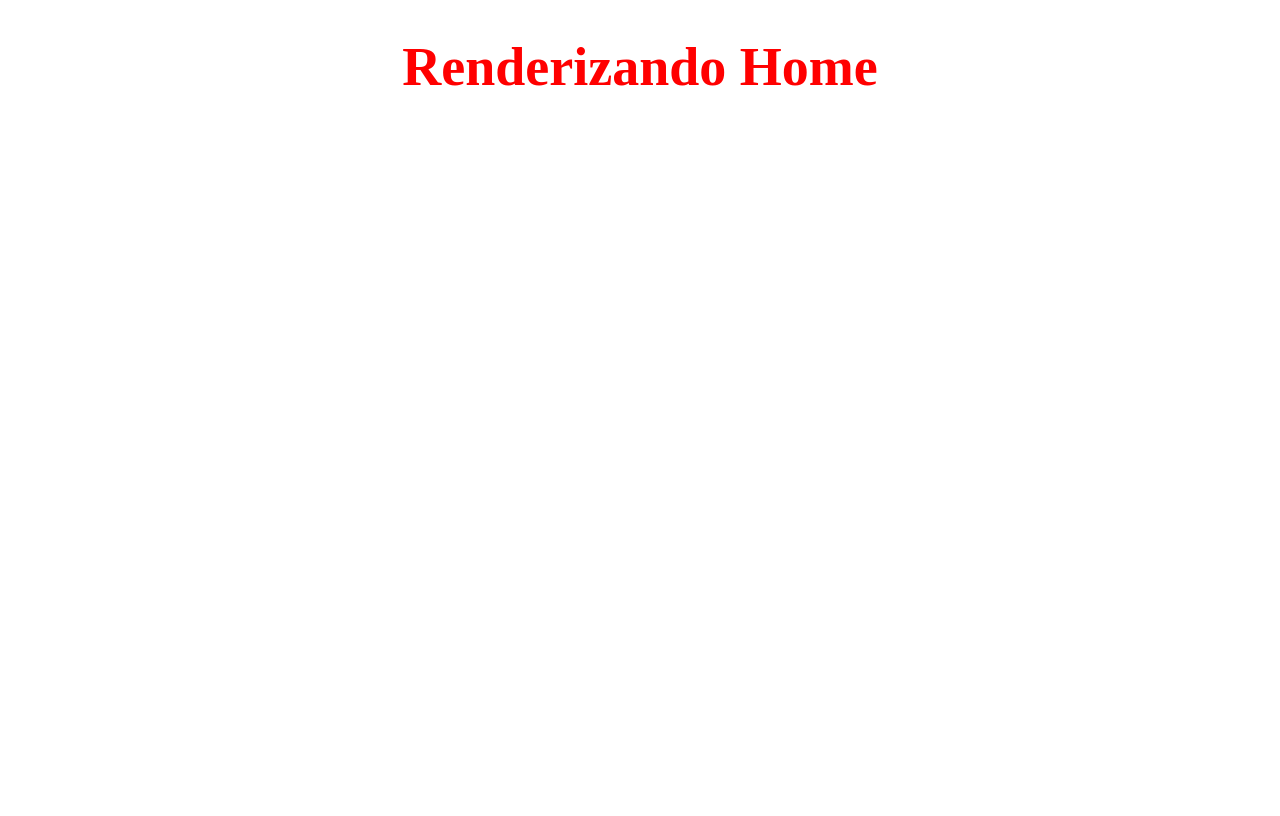
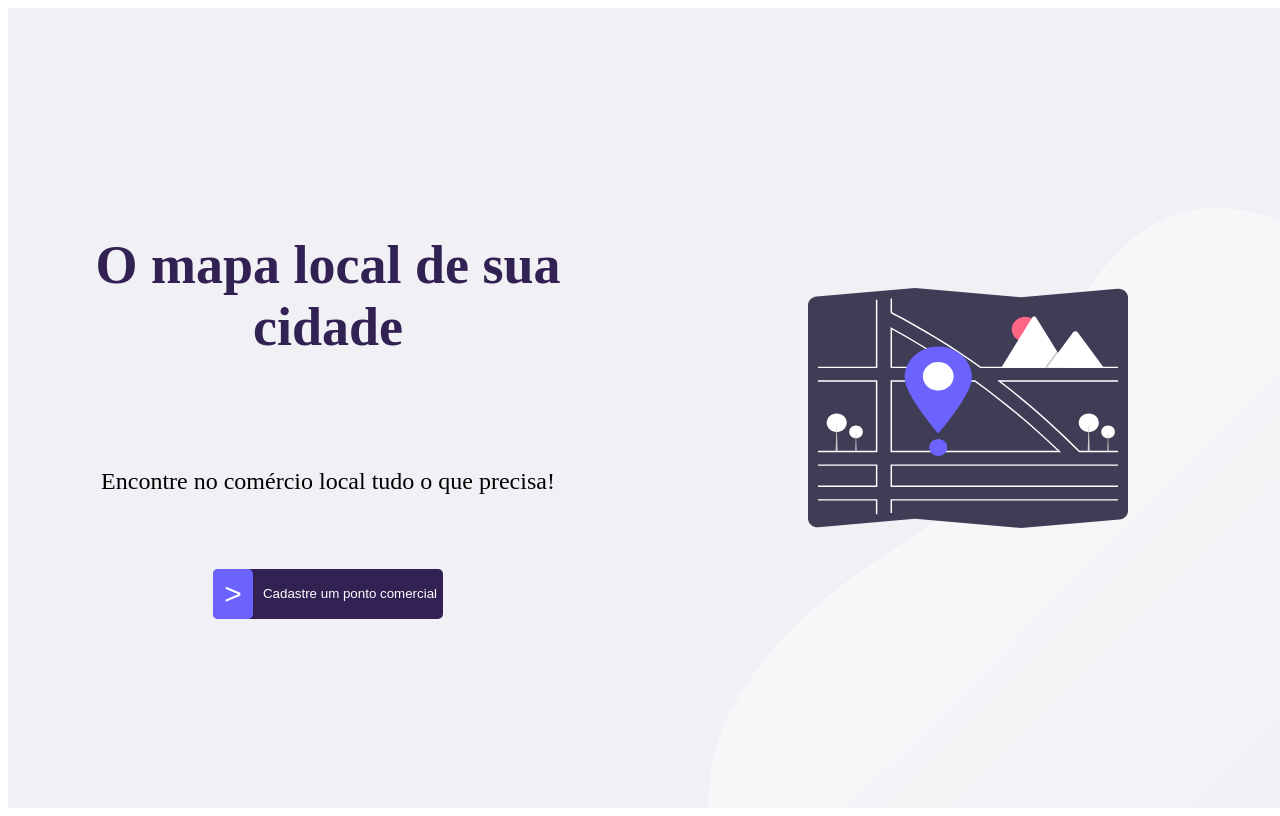
Before and after one commit to Adadezer/leaflet, a React (Create React App) app in the folder local_maps-Joao_Bibiano/frontend/: page / in a window 1280 px wide. Built offline with nearby package versions, Linux system fonts and the light colour scheme.

Commit message:
feat: :sparkles: criação e estilização da página home
criação do componente da página Home, adição de imagens, style-components da home criada, e adição de script para reset do css pre configurado

```diff
--- a/local_maps-Joao_Bibiano/frontend/src/App.tsx
+++ b/local_maps-Joao_Bibiano/frontend/src/App.tsx
@@ -1,7 +1,8 @@
 import React from 'react';
 import {ThemeProvider} from 'styled-components';
 import {Routes, Route} from 'react-router-dom';
-import {Home, New} from './components';
+import {New} from './components';
+import Home from './pages/Home';
 
 function App() {
   const theme = {
--- /dev/null
+++ b/local_maps-Joao_Bibiano/frontend/src/pages/Home/index.tsx
@@ -0,0 +1,31 @@
+import {
+  Container,
+  RightContainer,
+  LeftContainer,
+  Title,
+  SubTitle,
+  Button,
+  ButtonBox,
+  Image,
+} from './styles';
+
+function Home() {
+  return (
+    <Container>
+      <LeftContainer>
+        <Title>O mapa local de sua cidade</Title>
+        <SubTitle>Encontre no comércio local tudo o que precisa!</SubTitle>
+        <Button>
+          <ButtonBox>{'>'}</ButtonBox>
+          Cadastre um ponto comercial
+        </Button>
+      </LeftContainer>
+
+      <RightContainer>
+        <Image />
+      </RightContainer>
+    </Container>
+  )
+}
+
+export default Home
--- /dev/null
+++ b/local_maps-Joao_Bibiano/frontend/src/pages/Home/styles.ts
@@ -0,0 +1,76 @@
+import styled from "styled-components";
+
+export const Container = styled.div`
+  width: 100vw;
+  height: 100vh;
+  background: url("./home-background.svg") no-repeat 700px bottom;
+  background-color: ${(props) => props.theme.background};
+  display: flex;
+  @media (max-width: 768px) {
+    flex-direction: column;
+  }
+`;
+
+export const Title = styled.h1`
+  font-size: 54px;
+  color: ${(props) => props.theme.primary};
+  padding-bottom: 50px;
+  text-align: center;
+  max-width: 500px;
+`;
+
+export const SubTitle = styled.p`
+  font-size: 24px;
+  padding-bottom: 50px;
+  text-align: center;
+  max-width: 500px;
+`;
+
+export const ButtonBox = styled.div`
+  background-color: ${(props) => props.theme.secondary};
+  color: ${(props) => props.theme.white};
+  height: 50px;
+  width: 40px;
+  font-size: 30px;
+  position: absolute;
+  left: 0;
+  top: 0;
+  border-radius: 5px;
+  display: flex;
+  justify-content: center;
+  align-items: center;
+`;
+
+export const Button = styled.button`
+  background-color: ${(props) => props.theme.primary};
+  color: ${(props) => props.theme.white};
+  height: 50px;
+  border: none;
+  border-radius: 5px;
+  position: relative;
+  padding-left: 50px;
+  &:hover {
+    filter: opacity(0.9);
+  }
+`;
+
+export const LeftContainer = styled.div`
+  display: flex;
+  flex: 1;
+  flex-direction: column;
+  align-items: center;
+  justify-content: center;
+`;
+
+export const RightContainer = styled.div`
+  flex: 1;
+  display: flex;
+  justify-content: center;
+  align-items: center;
+`;
+
+export const Image = styled.img.attrs(() => ({
+  src: "home-image.svg",
+}))`
+  width: 50%;
+`;
--- /dev/null
+++ b/local_maps-Joao_Bibiano/frontend/src/styles.css
@@ -0,0 +1,451 @@
+/* http://meyerweb.com/eric/tools/css/reset/
+   v2.0-modified | 20110126
+   License: none (public domain)
+*/
+
+html,
+body,
+div,
+span,
+applet,
+object,
+iframe,
+h1,
+h2,
+h3,
+h4,
+h5,
+h6,
+p,
+blockquote,
+pre,
+a,
+abbr,
+acronym,
+address,
+big,
+cite,
+code,
+del,
+dfn,
+em,
+img,
+ins,
+kbd,
+q,
+s,
+samp,
+small,
+strike,
+strong,
+sub,
+sup,
+tt,
+var,
+b,
+u,
+i,
+center,
+dl,
+dt,
+dd,
+ol,
+ul,
+li,
+fieldset,
+form,
+label,
+legend,
+table,
+caption,
+tbody,
+tfoot,
+thead,
+tr,
+th,
+td,
+article,
+aside,
+canvas,
+details,
+embed,
+figure,
+figcaption,
+footer,
+header,
+hgroup,
+menu,
+nav,
+output,
+ruby,
+section,
+summary,
+time,
+mark,
+audio,
+video {
+  margin: 0;
+  padding: 0;
+  border: 0;
+  font-size: 100%;
+  font: inherit;
+  vertical-align: baseline;
+  font-family: "Roboto", sans-serif;
+}
+
+label {
+  color: #6c6c80;
+}
+
+/* make sure to set some focus styles for accessibility */
+:focus {
+  outline: 0;
+}
+
+/* HTML5 display-role reset for older browsers */
+article,
+aside,
+details,
+figcaption,
+figure,
+footer,
+header,
+hgroup,
+menu,
+nav,
+section {
+  display: block;
+}
+
+body {
+  line-height: 1;
+}
+
+ol,
+ul {
+  list-style: none;
+}
+
+blockquote,
+q {
+  quotes: none;
+}
+
+blockquote:before,
+blockquote:after,
+q:before,
+q:after {
+  content: "";
+  content: none;
+}
+
+table {
+  border-collapse: collapse;
+  border-spacing: 0;
+}
+
+input[type="search"]::-webkit-search-cancel-button,
+input[type="search"]::-webkit-search-decoration,
+input[type="search"]::-webkit-search-results-button,
+input[type="search"]::-webkit-search-results-decoration {
+  -webkit-appearance: none;
+  -moz-appearance: none;
+}
+
+input[type="search"] {
+  -webkit-appearance: none;
+  -moz-appearance: none;
+  -webkit-box-sizing: content-box;
+  -moz-box-sizing: content-box;
+  box-sizing: content-box;
+}
+
+textarea {
+  overflow: auto;
+  vertical-align: top;
+  resize: vertical;
+}
+
+/**
+ * Correct `inline-block` display not defined in IE 6/7/8/9 and Firefox 3.
+ */
+
+audio,
+canvas,
+video {
+  display: inline-block;
+  *display: inline;
+  *zoom: 1;
+  max-width: 100%;
+}
+
+/**
+ * Prevent modern browsers from displaying `audio` without controls.
+ * Remove excess height in iOS 5 devices.
+ */
+
+audio:not([controls]) {
+  display: none;
+  height: 0;
+}
+
+/**
+ * Address styling not present in IE 7/8/9, Firefox 3, and Safari 4.
+ * Known issue: no IE 6 support.
+ */
+
+[hidden] {
+  display: none;
+}
+
+/**
+ * 1. Correct text resizing oddly in IE 6/7 when body `font-size` is set using
+ *    `em` units.
+ * 2. Prevent iOS text size adjust after orientation change, without disabling
+ *    user zoom.
+ */
+
+html {
+  font-size: 100%; /* 1 */
+  -webkit-text-size-adjust: 100%; /* 2 */
+  -ms-text-size-adjust: 100%; /* 2 */
+}
+
+/**
+ * Address `outline` inconsistency between Chrome and other browsers.
+ */
+
+a:focus {
+  outline: thin dotted;
+}
+
+/**
+ * Improve readability when focused and also mouse hovered in all browsers.
+ */
+
+a:active,
+a:hover {
+  outline: 0;
+}
+
+/**
+ * 1. Remove border when inside `a` element in IE 6/7/8/9 and Firefox 3.
+ * 2. Improve image quality when scaled in IE 7.
+ */
+
+img {
+  border: 0; /* 1 */
+  -ms-interpolation-mode: bicubic; /* 2 */
+}
+
+/**
+ * Address margin not present in IE 6/7/8/9, Safari 5, and Opera 11.
+ */
+
+figure {
+  margin: 0;
+}
+
+/**
+ * Correct margin displayed oddly in IE 6/7.
+ */
+
+form {
+  margin: 0;
+}
+
+/**
+ * Define consistent border, margin, and padding.
+ */
+
+fieldset {
+  border: 1px solid #c0c0c0;
+  margin: 0 2px;
+  padding: 0.35em 0.625em 0.75em;
+}
+
+/**
+ * 1. Correct color not being inherited in IE 6/7/8/9.
+ * 2. Correct text not wrapping in Firefox 3.
+ * 3. Correct alignment displayed oddly in IE 6/7.
+ */
+
+legend {
+  border: 0; /* 1 */
+  padding: 0;
+  white-space: normal; /* 2 */
+  *margin-left: -7px; /* 3 */
+}
+
+/**
+ * 1. Correct font size not being inherited in all browsers.
+ * 2. Address margins set differently in IE 6/7, Firefox 3+, Safari 5,
+ *    and Chrome.
+ * 3. Improve appearance and consistency in all browsers.
+ */
+
+button,
+input,
+select,
+textarea {
+  font-size: 100%; /* 1 */
+  margin: 0; /* 2 */
+  vertical-align: baseline; /* 3 */
+  *vertical-align: middle; /* 3 */
+}
+
+/**
+ * Address Firefox 3+ setting `line-height` on `input` using `!important` in
+ * the UA stylesheet.
+ */
+
+button,
+input {
+  line-height: normal;
+}
+
+/**
+ * Address inconsistent `text-transform` inheritance for `button` and `select`.
+ * All other form control elements do not inherit `text-transform` values.
+ * Correct `button` style inheritance in Chrome, Safari 5+, and IE 6+.
+ * Correct `select` style inheritance in Firefox 4+ and Opera.
+ */
+
+button,
+select {
+  text-transform: none;
+}
+
+/**
+ * 1. Avoid the WebKit bug in Android 4.0.* where (2) destroys native `audio`
+ *    and `video` controls.
+ * 2. Correct inability to style clickable `input` types in iOS.
+ * 3. Improve usability and consistency of cursor style between image-type
+ *    `input` and others.
+ * 4. Remove inner spacing in IE 7 without affecting normal text inputs.
+ *    Known issue: inner spacing remains in IE 6.
+ */
+
+button,
+html input[type="button"], /* 1 */
+input[type="reset"],
+input[type="submit"] {
+  -webkit-appearance: button; /* 2 */
+  cursor: pointer; /* 3 */
+  *overflow: visible; /* 4 */
+}
+
+/**
+ * Re-set default cursor for disabled elements.
+ */
+
+button[disabled],
+html input[disabled] {
+  cursor: default;
+}
+
+/**
+ * 1. Address box sizing set to content-box in IE 8/9.
+ * 2. Remove excess padding in IE 8/9.
+ * 3. Remove excess padding in IE 7.
+ *    Known issue: excess padding remains in IE 6.
+ */
+
+input[type="checkbox"],
+input[type="radio"] {
+  box-sizing: border-box; /* 1 */
+  padding: 0; /* 2 */
+  *height: 13px; /* 3 */
+  *width: 13px; /* 3 */
+}
+
+/**
+ * 1. Address `appearance` set to `searchfield` in Safari 5 and Chrome.
+ * 2. Address `box-sizing` set to `border-box` in Safari 5 and Chrome
+ *    (include `-moz` to future-proof).
+ */
+
+input[type="search"] {
+  -webkit-appearance: textfield; /* 1 */
+  -moz-box-sizing: content-box;
+  -webkit-box-sizing: content-box; /* 2 */
+  box-sizing: content-box;
+}
+
+/**
+ * Remove inner padding and search cancel button in Safari 5 and Chrome
+ * on OS X.
+ */
+
+input[type="search"]::-webkit-search-cancel-button,
+input[type="search"]::-webkit-search-decoration {
+  -webkit-appearance: none;
+}
+
+/**
+ * Remove inner padding and border in Firefox 3+.
+ */
+
+button::-moz-focus-inner,
+input::-moz-focus-inner {
+  border: 0;
+  padding: 0;
+}
+
+/**
+ * 1. Remove default vertical scrollbar in IE 6/7/8/9.
+ * 2. Improve readability and alignment in all browsers.
+ */
+
+textarea {
+  overflow: auto; /* 1 */
+  vertical-align: top; /* 2 */
+}
+
+/**
+ * Remove most spacing between table cells.
+ */
+
+table {
+  border-collapse: collapse;
+  border-spacing: 0;
+}
+
+html,
+button,
+input,
+select,
+textarea {
+  color: #222;
+}
+
+::-moz-selection {
+  background: #b3d4fc;
+  text-shadow: none;
+}
+
+::selection {
+  background: #b3d4fc;
+  text-shadow: none;
+}
+
+img {
+  vertical-align: middle;
+}
+
+fieldset {
+  border: 0;
+  margin: 0;
+  padding: 0;
+}
+
+textarea {
+  resize: vertical;
+}
+
+.chromeframe {
+  margin: 0.2em 0;
+  background: #ccc;
+  color: #000;
+  padding: 0.2em 0;
+}
```
Also changed, not shown: local_maps-Joao_Bibiano/frontend/public/home-background.svg (added), local_maps-Joao_Bibiano/frontend/public/home-image.svg (added).
